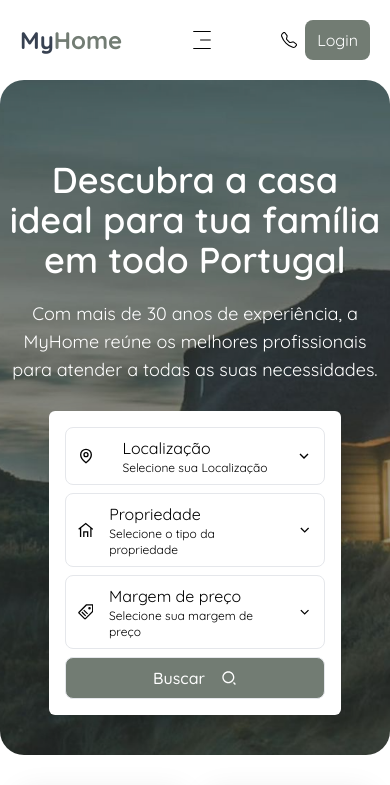
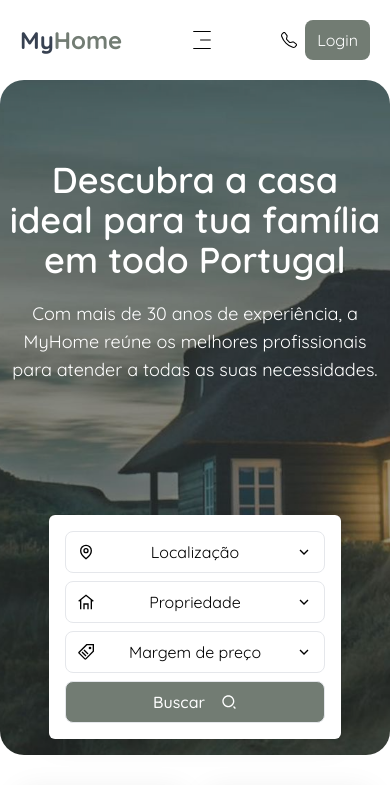
Before and after one commit to rodolphoreis/home, a Next.js app: page / in a window 390 px wide. Shown: the top 785 px of the page. Built offline with nearby package versions, Linux system fonts and the light colour scheme.

Commit message:
style: add responsive visibility classes (hidden md:block) to paragraphs

```diff
--- a/src/components/FloatedSearch/FloatedSearch.tsx
+++ b/src/components/FloatedSearch/FloatedSearch.tsx
@@ -6,7 +6,7 @@ import { Transition } from "../Transition";
 
 export function FloatedSearch() {
   return (
-    <Transition className="absolute bottom-10 md:-bottom-10 left-0 right-0 w-[75%] mx-auto">
+    <Transition className="absolute bottom-4 md:-bottom-10 left-0 right-0 w-[75%] mx-auto">
       <div className="flex-col px-4 justify-between gap-4 py-4 bg-white rounded-md md:flex md:flex-row backdrop-blur shadow-light">
         <SearchLocation />
         <SearchProperty />
--- a/src/components/SearchLocation/SearchLocation.tsx
+++ b/src/components/SearchLocation/SearchLocation.tsx
@@ -12,7 +12,7 @@ export function SearchLocation() {
       <GrLocation />
       <div>
         <p>Localização</p>
-        <p className="text-xs">Selecione sua Localização</p>
+        <p className="hidden md:block text-xs">Selecione sua Localização</p>
       </div>
       {isOpen ? <GrFormUp /> : <GrFormDown />}
 
--- a/src/components/SearchPriceRange/SearchPriceRange.tsx
+++ b/src/components/SearchPriceRange/SearchPriceRange.tsx
@@ -12,7 +12,7 @@ export function SearchPriceRange() {
       <GrTag />
       <div>
         <p>Margem de preço</p>
-        <p className="text-xs">Selecione sua margem de preço</p>
+        <p className="hidden md:block text-xs">Selecione sua margem de preço</p>
       </div>
       {isOpen ? <GrFormUp /> : <GrFormDown />}
 
--- a/src/components/SearchProperty/SearchProperty.tsx
+++ b/src/components/SearchProperty/SearchProperty.tsx
@@ -12,7 +12,9 @@ export function SearchProperty() {
       <GrHome />
       <div>
         <p>Propriedade</p>
-        <p className="text-xs">Selecione o tipo da propriedade</p>
+        <p className="hidden md:block text-xs">
+          Selecione o tipo da propriedade
+        </p>
       </div>
       {isOpen ? <GrFormUp /> : <GrFormDown />}
 
```
